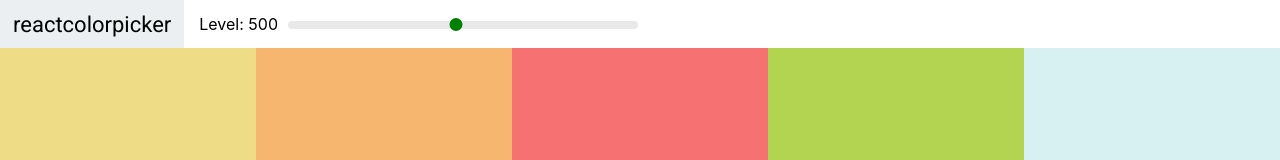
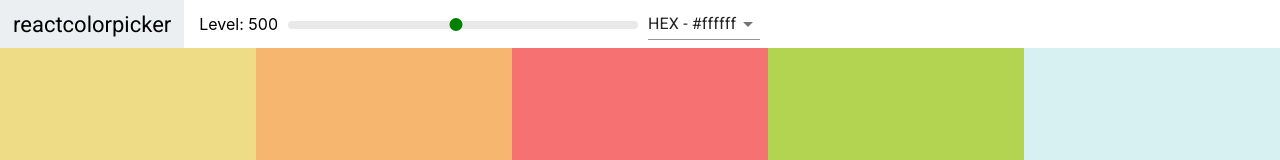
Before and after one commit to Maneedhar/React-Colors-App, a React (Create React App) app: page / in a window 1280 px wide. Shown: the top 160 px of the page. Built offline with nearby package versions, Linux system fonts and the light colour scheme.

Commit message:
Add Select and Material UI

```diff
--- a/package.json
+++ b/package.json
@@ -3,6 +3,7 @@
   "version": "0.1.0",
   "private": true,
   "dependencies": {
+    "@material-ui/core": "^4.11.0",
     "@testing-library/jest-dom": "^4.2.4",
     "@testing-library/react": "^9.5.0",
     "@testing-library/user-event": "^7.2.1",
--- a/src/Navbar.js
+++ b/src/Navbar.js
@@ -1,11 +1,23 @@
 import React, { Component } from 'react';
+import Select from '@material-ui/core/Select';
+import MenuItem from '@material-ui/core/MenuItem';
 import Slider from 'rc-slider';
 import 'rc-slider/assets/index.css';
 import './Navbar.css';
 
 export default class Navbar extends Component {
+	constructor(props) {
+		super(props);
+		this.state = { format: 'hex' };
+		this.handleChange = this.handleChange.bind(this);
+	}
+	handleChange(e) {
+		this.setState({ format: e.target.value });
+		this.props.handleChange(e.target.value);
+	}
 	render() {
 		const { level, changeLevel } = this.props;
+		const { format } = this.state;
 		return (
 			<header className="navbar">
 				<div className="logo">
@@ -17,6 +29,13 @@
 						<Slider defaultValue={level} min={100} max={900} step={100} onAfterChange={changeLevel} />
 					</div>
 				</div>
+				<div className="select-container">
+					<Select value={format} onChange={this.handleChange}>
+						<MenuItem value="hex">HEX - #ffffff</MenuItem>
+						<MenuItem value="rgb">RGB - rgb(255, 255, 255)</MenuItem>
+						<MenuItem value="rgba">RGBA - rgba(255, 255, 255, 1.0)</MenuItem>
+					</Select>
+				</div>
 			</header>
 		);
 	}
--- a/src/Palette.js
+++ b/src/Palette.js
@@ -6,19 +6,23 @@
 export default class Palette extends Component {
 	constructor(props) {
 		super(props);
-		this.state = { level: 500 };
+		this.state = { level: 500, format: 'hex' };
 		this.changeLevel = this.changeLevel.bind(this);
+		this.changeFormat = this.changeFormat.bind(this);
 	}
 	changeLevel(newLevel) {
 		this.setState({ level: newLevel });
 	}
+	changeFormat(value) {
+		this.setState({ format: value });
+	}
 	render() {
 		const { colors } = this.props.palette;
-		const { level } = this.state;
-		const colorBoxes = colors[level].map((color) => <ColorBox background={color.hex} name={color.name} />);
+		const { level, format } = this.state;
+		const colorBoxes = colors[level].map((color) => <ColorBox background={color[format]} name={color.name} />);
 		return (
 			<div className="Palette">
-				<Navbar level={level} changeLevel={this.changeLevel} />
+				<Navbar level={level} changeLevel={this.changeLevel} handleChange={this.changeFormat} />
 				<div className="Palette-colors">{colorBoxes}</div>
 				{/* footer */}
 			</div>
```
Also changed, not shown: 1 other file (tests, documents, lock files or other folders).
